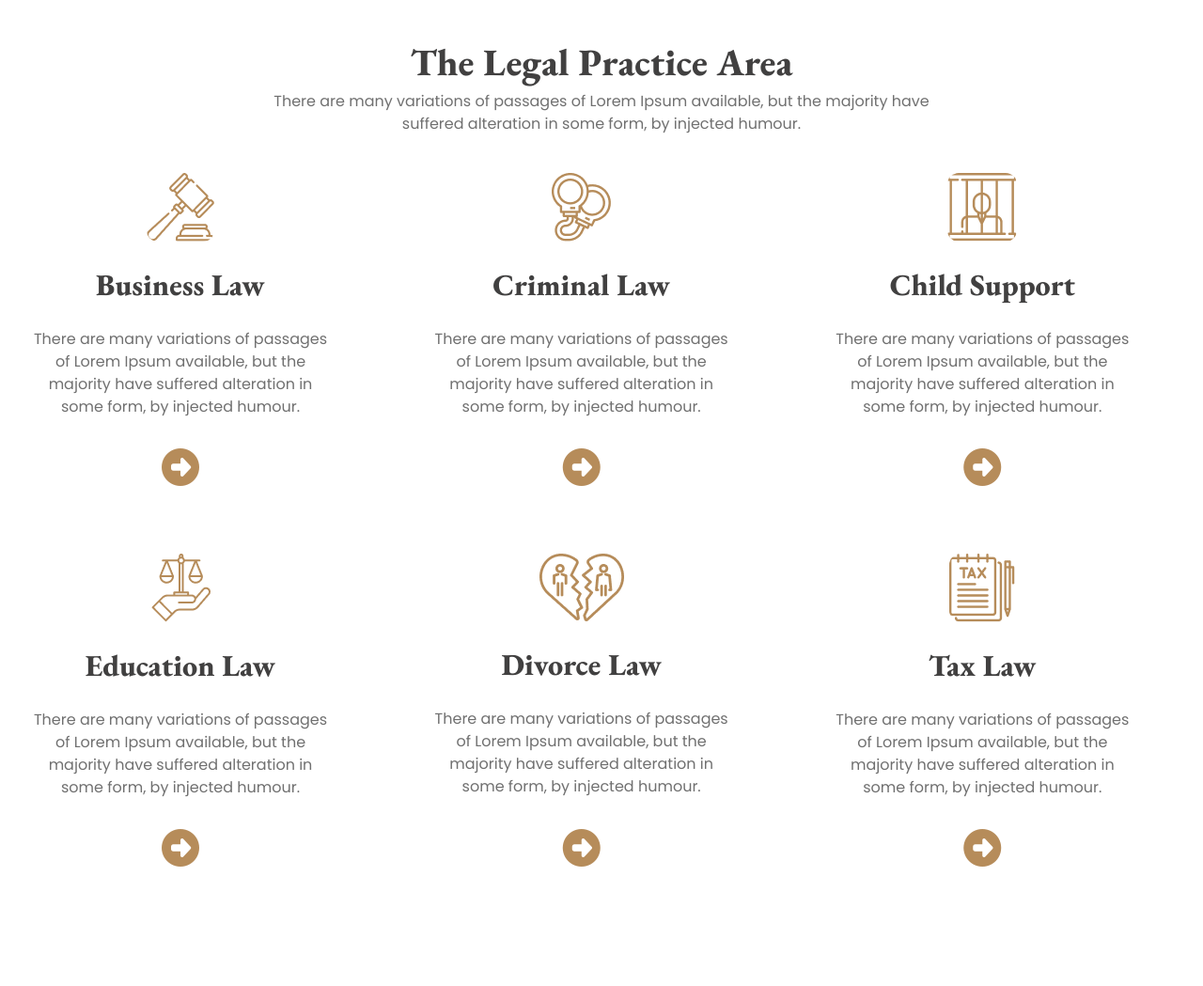
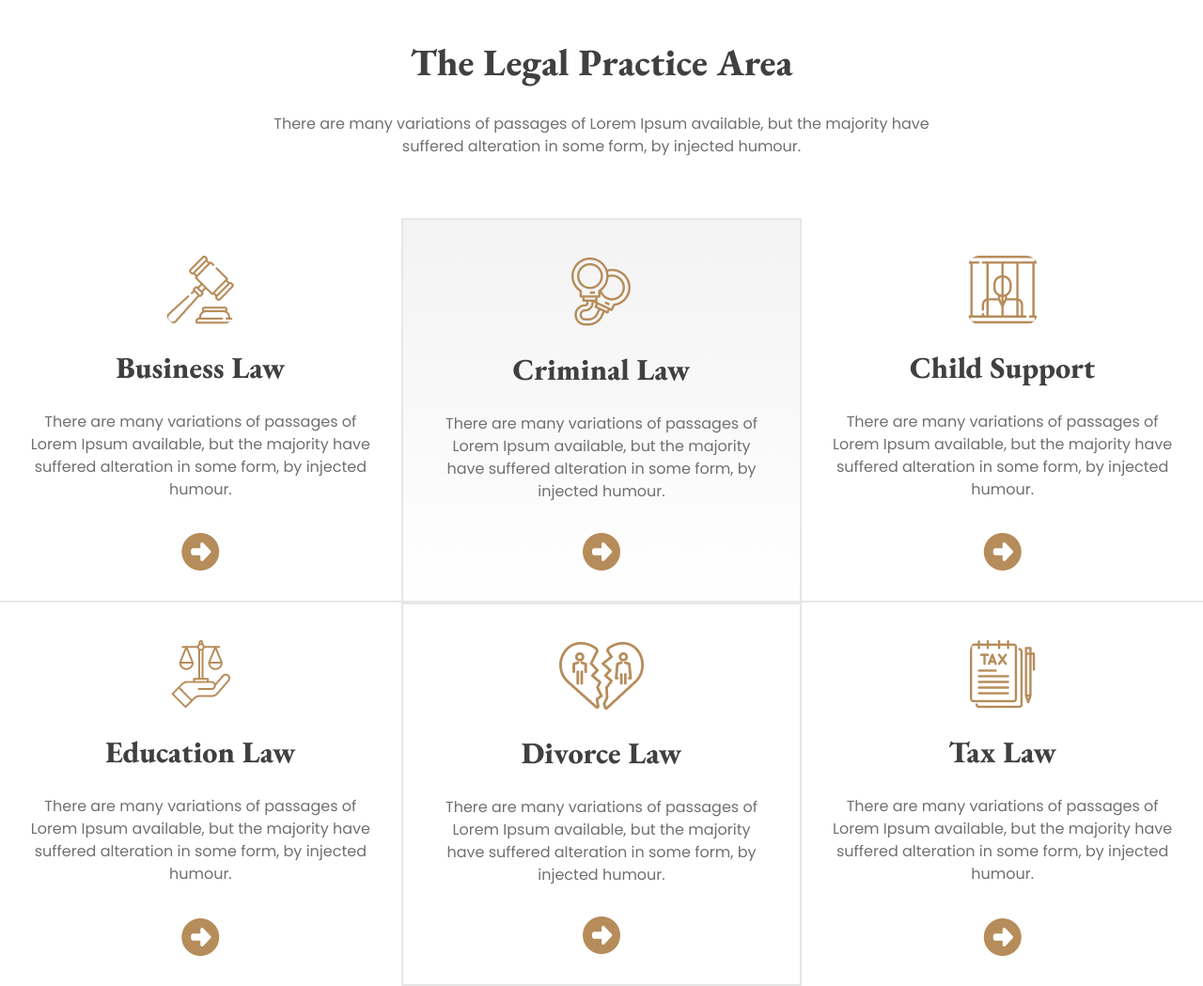
Before and after one commit to Mohammed-Saiful-Islam/legal-solution-copy, a plain HTML site: page index.html in a window 1280 px wide. Shown: the part 780-1829 px from the top of the page at 94% size. Before the commit the page ends 1734 px from the top, so only its background shows below. Drawn offline with nearby package versions, Linux system fonts and the light colour scheme.

Commit message:
section practice added

```diff
--- a/index.html
+++ b/index.html
@@ -114,21 +114,24 @@
     <main>
         <!-- section practice -->
         <section class="mt-[50px]">
-            <div class="container mx-auto">
+            <div class="container mx-auto flex flex-col justify-center items-center">
                 <div class="flex flex-col
-                 items-center">
-                    <h2 class="text-center text-[#414040] text-[40px] font-extrabold font-eb-garamond">
+                 items-center justify-center text-center mb-16">
+                    <h2
+                        class="text-center text-[#414040] text-[20px] lg:text-[40px] font-extrabold font-eb-garamond mb-6">
                         The Legal Practice Area
                     </h2>
-                    <p class="text-center text-[#707070] font-poppins text-base font-normal w-[714px] ">
+                    <p
+                        class="text-center text-[#707070] font-poppins text-xs md:text-sm lg:text-base font-normal w-auto lg:w-[714px] ">
                         There are many variations of passages of Lorem Ipsum available, but the majority have suffered
                         alteration in some form, by injected humour.
                     </p>
                 </div>
                 <!-- practice cards -->
-                <div class="grid grid-cols-1 md:grid-cols-2 lg:grid-cols-3">
+                <div class="grid grid-cols-1 md:grid-cols-2 lg:grid-cols-3
+                ">
                     <!-- card one -->
-                    <div class="card w-96 bg-base-100 ">
+                    <div class="card  bg-base-100 border-b-2 border-[#E7E7E7] rounded-none">
                         <figure class="px-10 pt-10">
                             <img src="/images/business.png" alt="Business Law" class="rounded-xl" />
                         </figure>
@@ -145,7 +148,8 @@
                         </div>
                     </div>
                     <!-- card two -->
-                    <div class="card w-96 bg-base-100 ">
+                    <div
+                        class="card  bg-base-100 border-b-2  bg-gradient-to-b from-[#F3F3F3FF] to-[#F3F3F300] border-2 border-[#E7E7E7] rounded-none">
                         <figure class="px-10 pt-10">
                             <img src="/images/criminal.png" alt="Criminal Law" class="rounded-xl" />
                         </figure>
@@ -162,7 +166,7 @@
                         </div>
                     </div>
                     <!-- card three -->
-                    <div class="card w-96 bg-base-100 ">
+                    <div class="card  bg-base-100 border-b-2 border-[#E7E7E7] rounded-none">
                         <figure class="px-10 pt-10">
                             <img src="/images/child.png" alt="Child Support" class="rounded-xl" />
                         </figure>
@@ -179,7 +183,7 @@
                         </div>
                     </div>
                     <!-- card four -->
-                    <div class="card w-96 bg-base-100 ">
+                    <div class="card  bg-base-100 rounded-none">
                         <figure class="px-10 pt-10">
                             <img src="/images/education.png" alt="Education Law" class="rounded-xl" />
                         </figure>
@@ -196,7 +200,7 @@
                         </div>
                     </div>
                     <!-- card five -->
-                    <div class="card w-96 bg-base-100 ">
+                    <div class="card  bg-base-100 border-2 border-[#E7E7E7] rounded-none">
                         <figure class="px-10 pt-10">
                             <img src="/images/divorce.png" alt="Divorce Law" class="rounded-xl" />
                         </figure>
@@ -213,7 +217,7 @@
                         </div>
                     </div>
                     <!-- card six -->
-                    <div class="card w-96 bg-base-100 ">
+                    <div class="card  bg-base-100 rounded-none">
                         <figure class="px-10 pt-10">
                             <img src="/images/tax.png" alt="Tax Law" class="rounded-xl" />
                         </figure>
```
